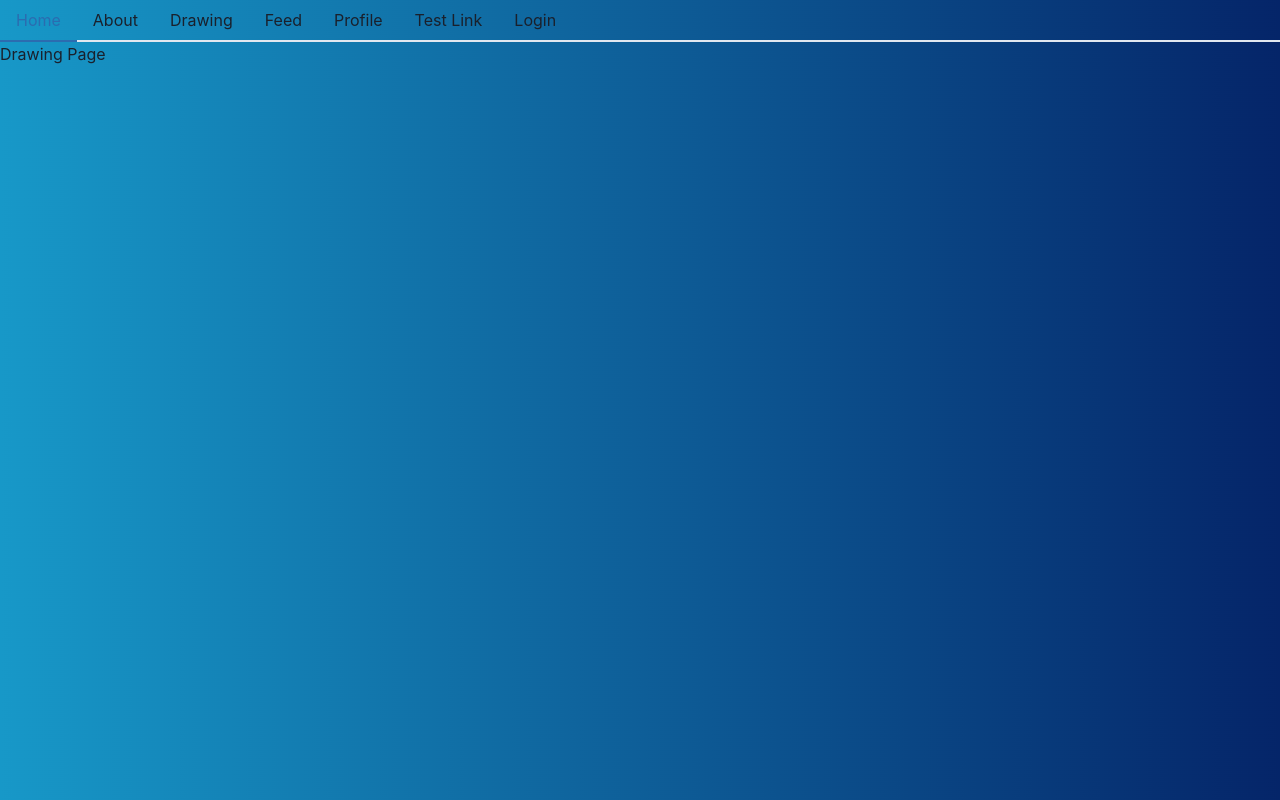
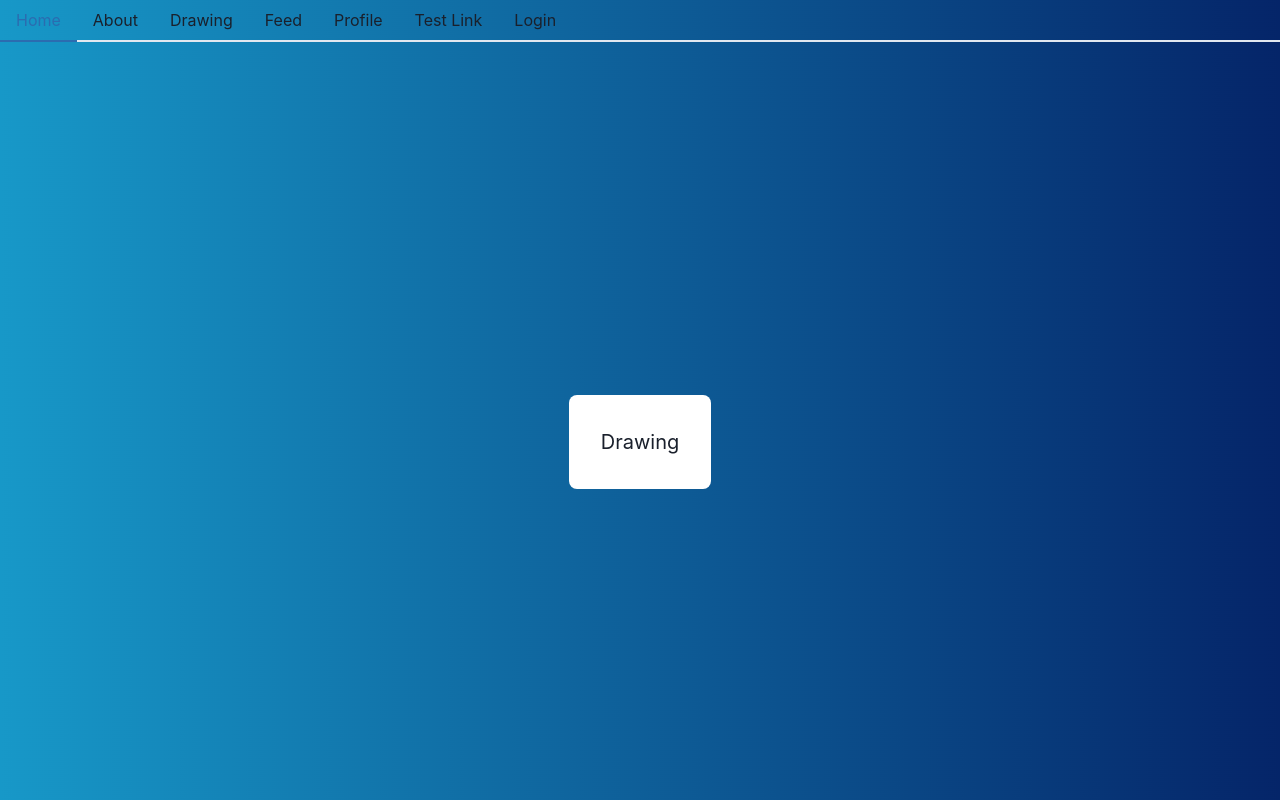
Before and after one commit to dakota-byte/SBUHACKS2024, a React (Create React App) app in the folder app/: page /drawing in a window 1280 px wide. Shown: the top 800 px of the page. Built offline with nearby package versions, Linux system fonts and the light colour scheme.

Commit message:
drawing text box

```diff
--- a/app/src/Drawing.jsx
+++ b/app/src/Drawing.jsx
@@ -2,12 +2,29 @@
 import React from 'react';
 
 import Navigation from "./Navigation.jsx"
+import {Box, Text} from '@chakra-ui/react';
 
 const Drawing = () => {
   return (
     <div>
       <Navigation/>
-      <h1>Drawing Page</h1>
+
+      <Box
+      backgroundSize='cover'
+      backgroundPosition='center'
+      backgroundRepeat='repeat-y'
+      height='100vh'
+      display='flex'
+      justifyContent='center'
+      alignItems='center'
+      boxShadow = 'md'
+    >
+      <Box p={8} bg='white' borderRadius='lg'>
+        <Text fontSize='xl'>
+          Drawing
+        </Text>
+      </Box>
+    </Box>
     </div>
   );
 };
```
